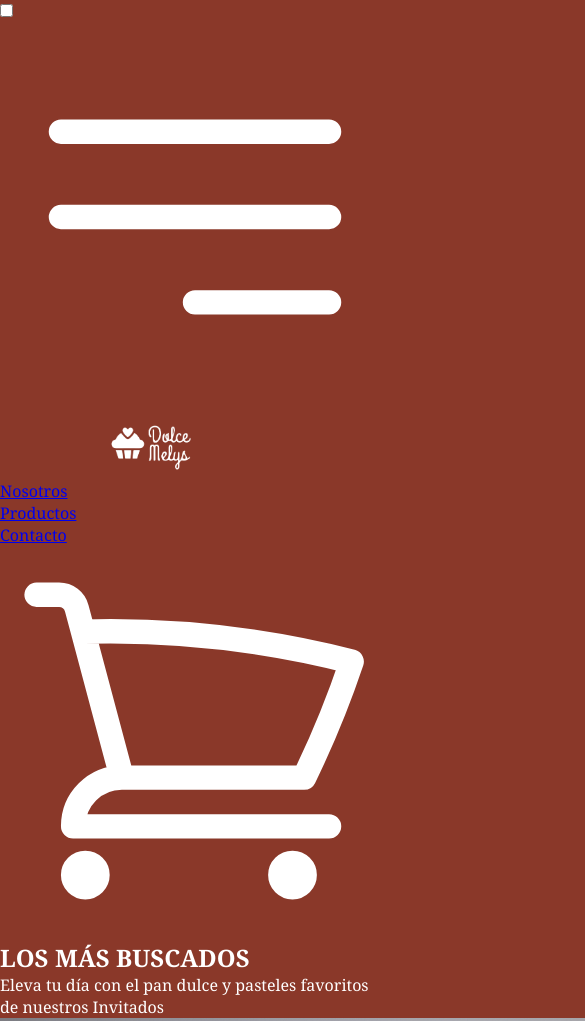
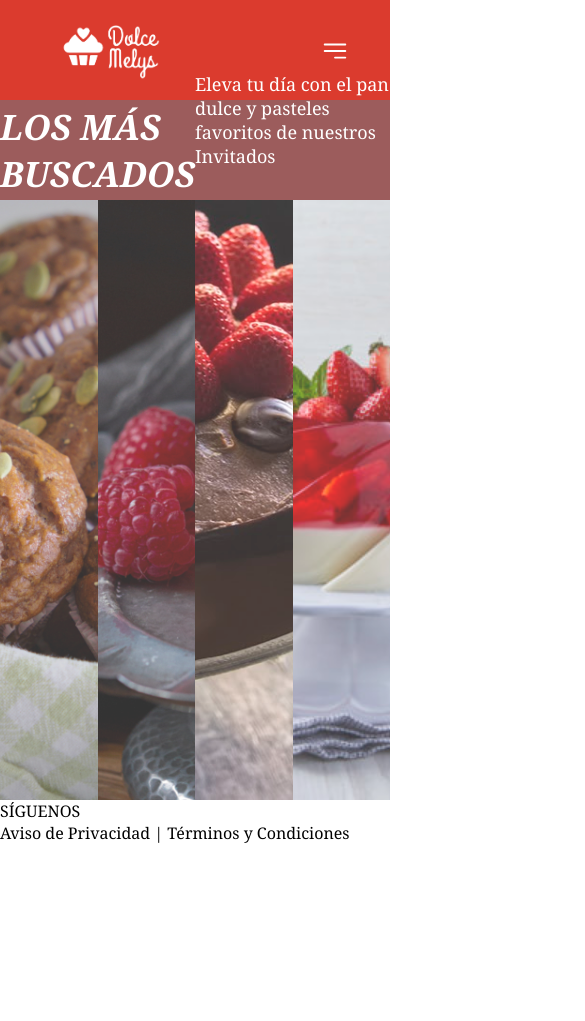
Before and after one commit to MariaLauraOrtizHernandez/Ecommers-Postres, a plain HTML site: page index.html in a window 390 px wide. Shown: the top 1021 px of the page, 585 px wide, since content can reach past the window. After the commit the page ends 844 px from the top, so only its background shows below. Drawn offline with Linux system fonts and the light colour scheme.

Commit message:
Update styles.css

```diff
--- a/css/styles.css
+++ b/css/styles.css
@@ -7,57 +7,204 @@
 }
 
 body{
-    max-width: 1200px;
+    max-width: 100%;
     font-family: Cambria, Cochin, Georgia, Times, 'Times New Roman', serif;
+    color: black;
+    background-color: white;
+}
+
+.icon_menu{
+    width: 30px;
     color: white;
-    background-color: #8a3829;
 }
 
 .logo{
-    width: 100px;
-   margin-left: 100px;
+    width: 120px;
 }
 
-.icon-cart{
-    width: 35px;
+nav{
+    background-color: #db3b2e;
+    width: 100%;
+    height: 100px;
 }
 
-.linknav li{
-    list-style: none;
+.enlace{
+    position: absolute;
+    padding: 15px 50px;
 }
 
-.linknav li a{
-    color: inherit;
-    text-decoration: none;
+nav ul{
+    float: right;
+    margin-right: 30px;
 }
 
-.linknav{
+nav ul li{
+    display: inline-block;
+    line-height: 100px;
+    margin: 0 20px;
+
+}
+
+nav ul li a{
+    text-decoration: none;
+    color: white;
+    font-size: 18px;
+    font-style: oblique;
+    position: relative;
+}
+
+nav ul li a::after{
+    content: '';
+    width: 100%;
+    height: 2px;
+    background-color: #fcc484;
+    border-radius: 5px;
+    position: absolute;
+    left: 0;
+    bottom: 0;
+    transform: scale(0);
+    transform-origin: left;
+    transition: transform .25s ease;
+}
+nav ul li a:hover::after{
+    transform: scale(1);
+}
+
+.containericon{
+    float: right;
+    margin: 25px 20px;
+    width: 50px;
+    height: 50px;
     display: flex;
     align-items: center;
-    gap: 20px;
+    justify-content: center;
 }
 
-.containernav{
-    display: flex;
-    justify-content: space-between;
+.checkbtn{
+    float: right;
+    line-height: 80px;
+    margin-right: 40px;
+    cursor: pointer;
+    display: none;
 }
 
-.search input {
-    background: #fcc484;
-    border: 1px solid white;
-    border-radius: 5px 5px 5px 5px;
+#check{
+    display: none;
+}
+
+.textoTitulo{
+    width: 100%;
+    height: 100px;
+    background-color: #9c5c5c ;
+    display: flex;
+    justify-content: center;
+    align-items: center;
+}
+
+.textoTitulo h1{
     color: white;
-    font-size: 12px;
-    padding: 5px;
- }
+    font-size: 35px;
+    font-style: oblique;
+}
 
-.search button{
-   background-color: #8a3829;
-   color: white;
-   border: none;
-   margin-left: 10px;
- }
+.textoTitulo p{
+    margin-bottom: 60px;
+    color: white;
+    font-size: 18px;
+}
 
- .search button:hover{
-    background-color: #9c5c5c;
- }
+/*Galeria*/
+
+.containergalery {
+    display: flex;
+    width: 100%;
+    height: 600px;
+    bottom: 50px;
+}
+
+.containergalery img{
+    width: 0;
+    flex-grow: 1;
+    object-fit: cover;
+    opacity: .8;
+    transition: .5s ease;
+}
+
+.containergalery img:hover{
+    cursor: crosshair;
+    width: 300px;
+    opacity: 1;
+    filter: contrast(120%);
+}
+
+
+
+
+@media (max-width: 952){
+    .enlace{
+        padding-left: 20px;
+    }
+
+    nav ul li a{
+        font-size: 14px;
+    }
+}
+
+@media (max-width: 858px){
+    .checkbtn{
+        margin-top: 20px;
+        display: block;
+        cursor: pointer;
+    }
+
+    ul{
+        position: fixed;
+        width: 100%;
+        height: 100vh;
+        background-color: #fcc484;
+        top: 100px;
+        left: -100%;
+        text-align: center;
+        transition: all .5s;
+    }
+
+    nav ul li{
+        display: block;
+        margin: 10px 0;
+        list-style: 30px;
+    }
+
+    nav ul li a{
+        font-size: 28px;
+    }
+
+    .containericon{
+        float: none;
+        width: 100%;
+        height: 50px;
+        display: flex;
+        padding-bottom: 30px;
+        padding-right: 40px;
+    }
+
+    nav ul li a::after{
+        content: '';
+        width: 100%;
+        height: 2px;
+        background-color: #db3b2e;
+        border-radius: 5px;
+        position: absolute;
+        left: 0;
+        bottom: 0;
+        transform: scale(0);
+        transform-origin: left;
+        transition: transform .25s ease;
+    }
+    nav ul li a:hover::after{
+        transform: scale(1);
+    }
+
+    #check:checked ~ ul{
+        left: 0;
+    }
+}
```
